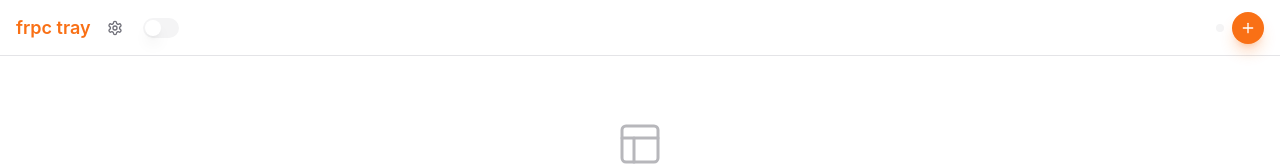
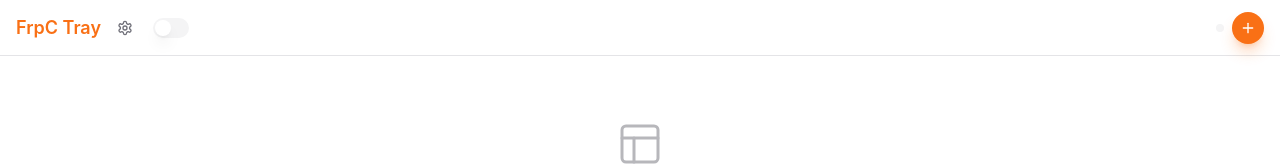
Before and after one commit to svier0/FrpcTray, a Vue app in the folder frontend/: page / in a window 1280 px wide. Shown: the top 165 px of the page. Built offline with nearby package versions, Linux system fonts and the light colour scheme.

Commit message:
style: 标题改为 FrpC Tray

```diff
--- a/frontend/src/components/AppHeader.vue
+++ b/frontend/src/components/AppHeader.vue
@@ -32,7 +32,7 @@ function setActiveTab(tab: string) {
       class="flex items-center gap-2"
       style="WebkitAppRegion: no-drag"
     >
-      <span class="text-lg font-semibold text-orange-500">frpc tray</span>
+      <span class="text-lg font-semibold text-orange-500">FrpC Tray</span>
 
       <button
         class="inline-flex items-center justify-center h-8 w-8 rounded-lg text-muted-foreground hover:bg-muted hover:text-foreground transition-colors"
```
